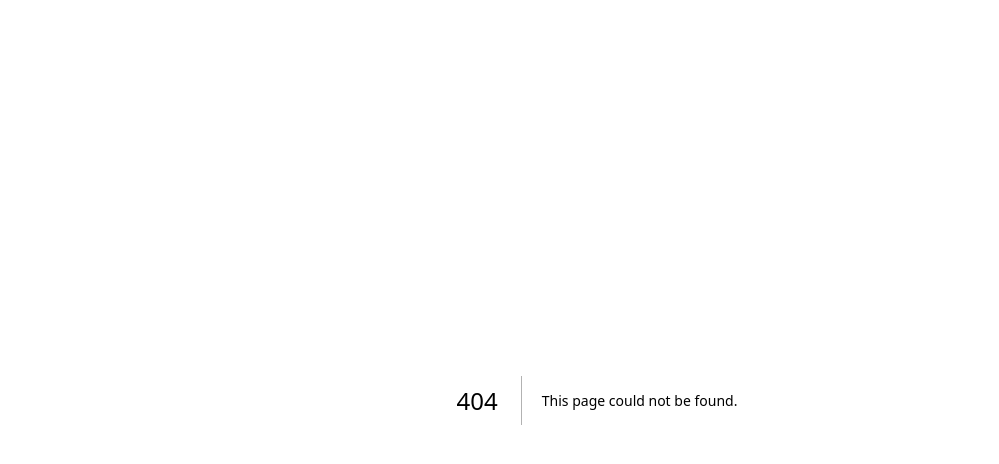
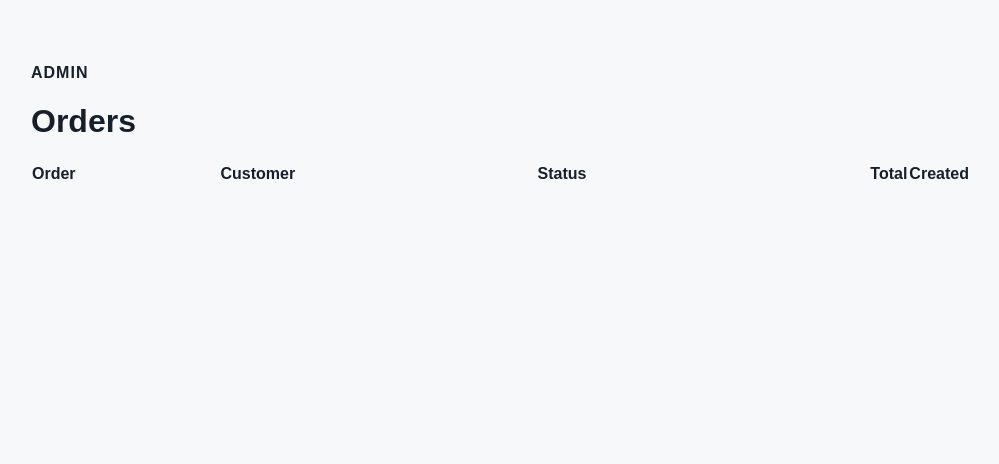
Before and after one commit to tejtechsolo/venkateswara-provisions, a Next.js app: page /admin/orders in a window 1280 px wide. Before the commit this address had no page. Shown: the top 464 px of the page, without its empty margins (43-1042 px from the left). Built offline with nearby package versions, Linux system fonts and the light colour scheme; no server answers; the database is empty.

Commit message:
feat: add admin order management view

```diff
--- /dev/null
+++ b/app/admin/orders/page.tsx
@@ -0,0 +1,7 @@
+import { createClient } from '../../../lib/supabase/server'
+
+export default async function AdminOrdersPage() {
+  const supabase = await createClient()
+  const { data: orders, error } = await supabase.from('orders').select('id,status,total,created_at,customer_id').order('created_at', { ascending: false }).limit(100)
+  return <main style={{ maxWidth: 1180, margin: '0 auto', padding: '48px 24px' }}><p style={{ textTransform: 'uppercase', letterSpacing: 1, fontWeight: 700 }}>Admin</p><h1>Orders</h1>{error ? <p role="alert">{error.message}</p> : <div style={{ overflowX: 'auto', marginTop: 24 }}><table style={{ width: '100%', borderCollapse: 'collapse' }}><thead><tr><th align="left">Order</th><th align="left">Customer</th><th align="left">Status</th><th align="right">Total</th><th align="left">Created</th></tr></thead><tbody>{orders?.map(o => <tr key={o.id}><td style={{ padding: 12 }}>#{o.id.slice(0, 8)}</td><td style={{ padding: 12 }}>{o.customer_id.slice(0, 8)}</td><td style={{ padding: 12 }}>{o.status}</td><td style={{ padding: 12, textAlign: 'right' }}>₹{Number(o.total).toFixed(2)}</td><td style={{ padding: 12 }}>{new Date(o.created_at).toLocaleString('en-IN')}</td></tr>)}</tbody></table></div>}</main>
+}
```
